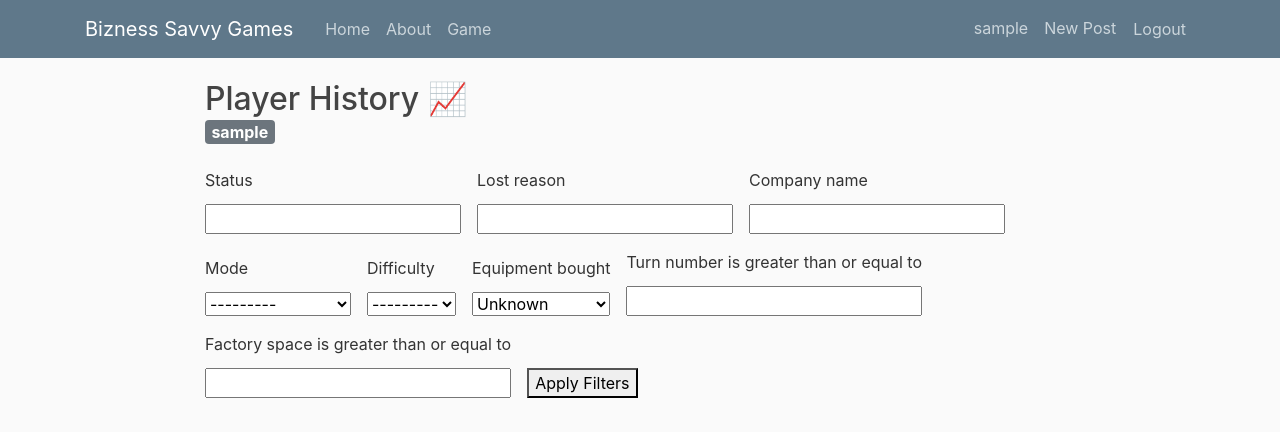
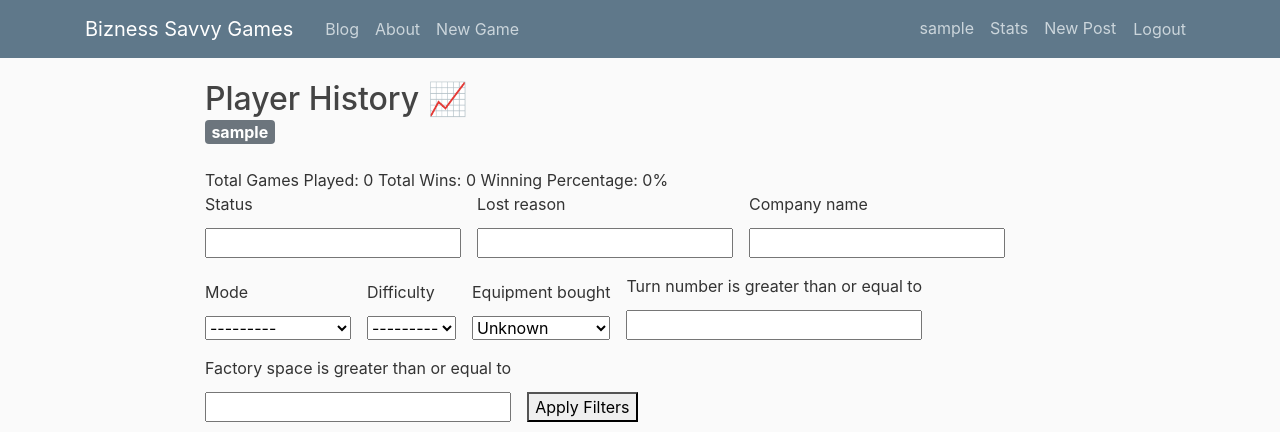
Before and after one commit to JasonKeyser/The-Toy-Company, a Django app: page /game/history/ in a window 1280 px wide. Shown: the top 432 px of the page. Run offline with Django 5.2, Linux system fonts and the light colour scheme; the visitor is signed in with stand-in values (Sample User, id 1); data that the repository does not hold is empty; some libraries are stand-ins or nearby versions.

```diff
--- a/game/templates/game/base.html
+++ b/game/templates/game/base.html
@@ -43,14 +43,15 @@
                 </button>
                 <div class="collapse navbar-collapse" id="navbarToggle">
                     <div class="navbar-nav mr-auto">
-                        <a class="nav-item nav-link" href="{% url 'blog-home' %}">Home</a>
+                        <a class="nav-item nav-link" href="{% url 'blog-home' %}">Blog</a>
                         <a class="nav-item nav-link" href="{% url 'blog-about' %}">About</a>
-                        <a class="nav-item nav-link" href="{% url 'game-begin' %}">Game</a>
+                        <a class="nav-item nav-link" href="{% url 'game-begin' %}">New Game</a>
                     </div>
                     <!-- Navbar Right Side -->
                     <div class="navbar-nav">
                         {% if user.is_authenticated %}
                             <a class="nav-item nav-link" href="{% url 'profile' %}">{{ user.username }}</a>
+                            <a class="nav-item nav-link" href="{% url 'game-history' %}">Stats</a>
                             <a class="nav-item nav-link" href="{% url 'post-create' %}">New Post</a>
                             <form action="{% url 'logout' %}" method="post">
                                 {% csrf_token %}
--- a/game/templates/game/game_list.html
+++ b/game/templates/game/game_list.html
@@ -1,3 +1,6 @@
+{% load accounting_tags %}
+
+
 <style>
     /* Lines everything up horizontally and aligns items to the bottom so the button matches the dropdowns */
     .horizontal-filter-form {
@@ -16,6 +19,14 @@
     }
 </style>
 
+
+<div>
+Total Games Played: {{ total_games }}
+Total Wins: {{ total_wins }}
+Winning Percentage: {{ win_percentage|percentage }}
+
+
+</div>
 
 
 <div>
--- a/game/views.py
+++ b/game/views.py
@@ -603,8 +603,20 @@ def game_history(request):
     players = Player.objects.filter(user=user).exclude(status="still_playing")
     f = PlayerFilter(request.GET, queryset=players)
 
+    total_games = f.qs.count()
+    total_wins = f.qs.filter(status="won").count()
+    win_percentage = round( total_wins / total_games, 0) if total_games else 0
+
+
     context = {"user": user,
-               "filter": f}
+               "filter": f,
+               "total_games": total_games,
+               "total_wins": total_wins,
+               "win_percentage": win_percentage,}
+
+
+
+
     return render(request, "game/game_history.html", context=context)
 
 
```
